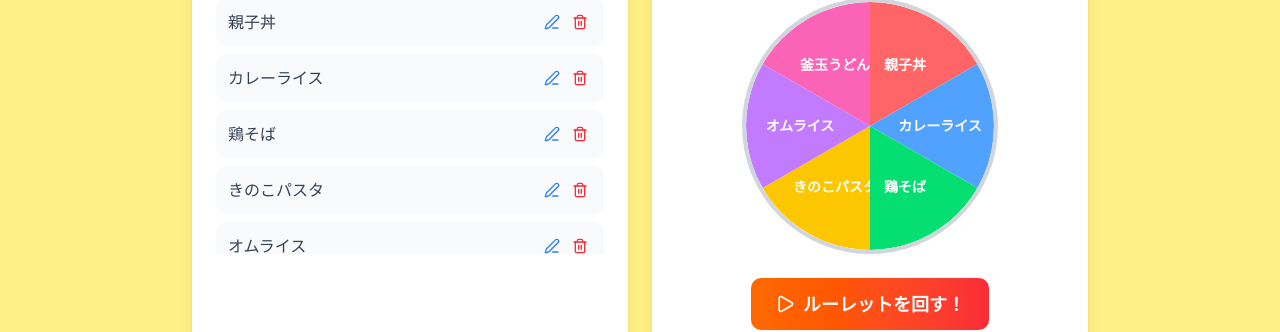
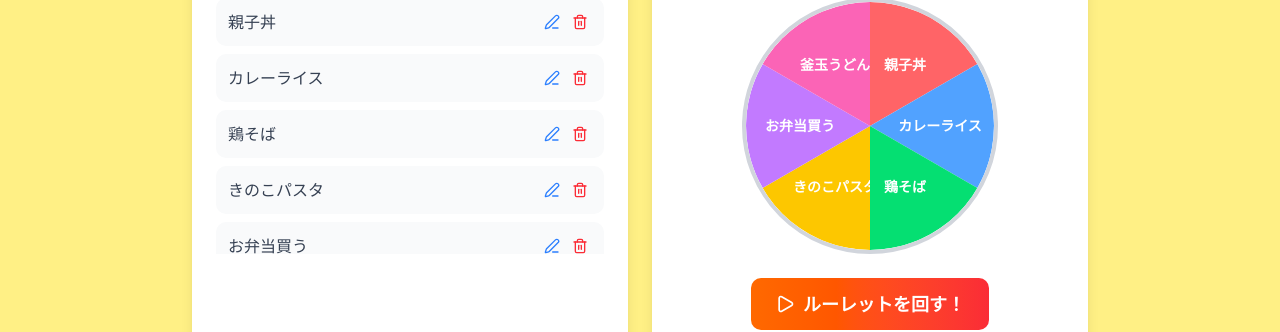
Before and after one commit to Daichi989/dinner-roulette, a Next.js app: page /roulette in a window 1280 px wide. Shown: the part 388-720 px from the top of the page. Built offline with nearby package versions, Linux system fonts and the light colour scheme.

Commit message:
料理の選択肢に「お弁当買う」を追加

```diff
--- a/components/roulette.tsx
+++ b/components/roulette.tsx
@@ -5,7 +5,7 @@ import { Plus, Edit3, Trash2, Play } from 'lucide-react';
 
 const CookingRoulette = () => {
   const [dishes, setDishes] = useState([
-    '親子丼', 'カレーライス', '鶏そば', 'きのこパスタ', 'オムライス',"釜玉うどん"
+    '親子丼', 'カレーライス', '鶏そば', 'きのこパスタ', 'お弁当買う',"釜玉うどん"
   ]);
   const [newDish, setNewDish] = useState('');
   const [editingIndex, setEditingIndex] = useState(-1);
```
